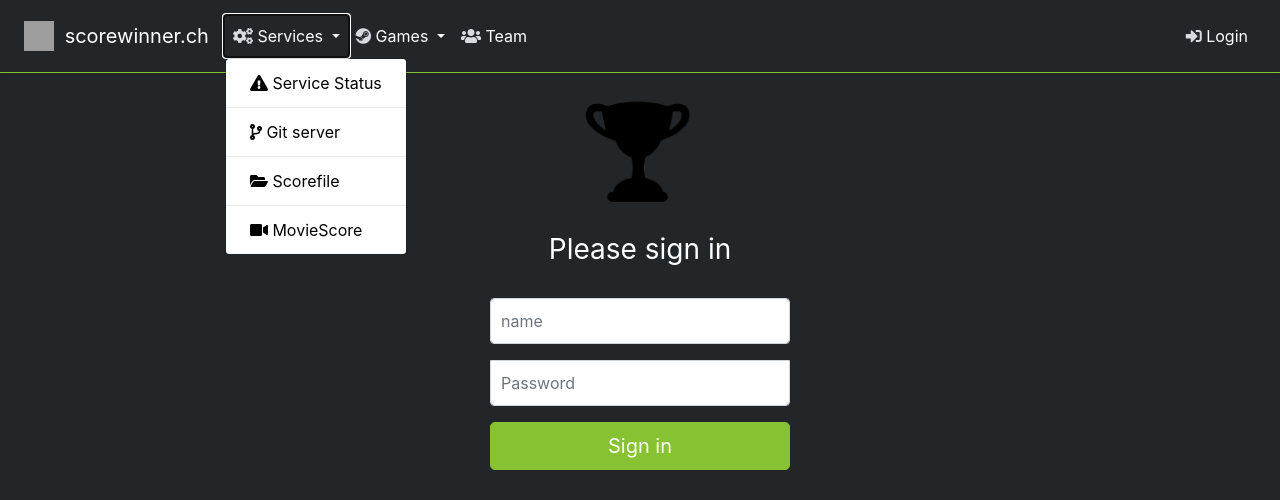
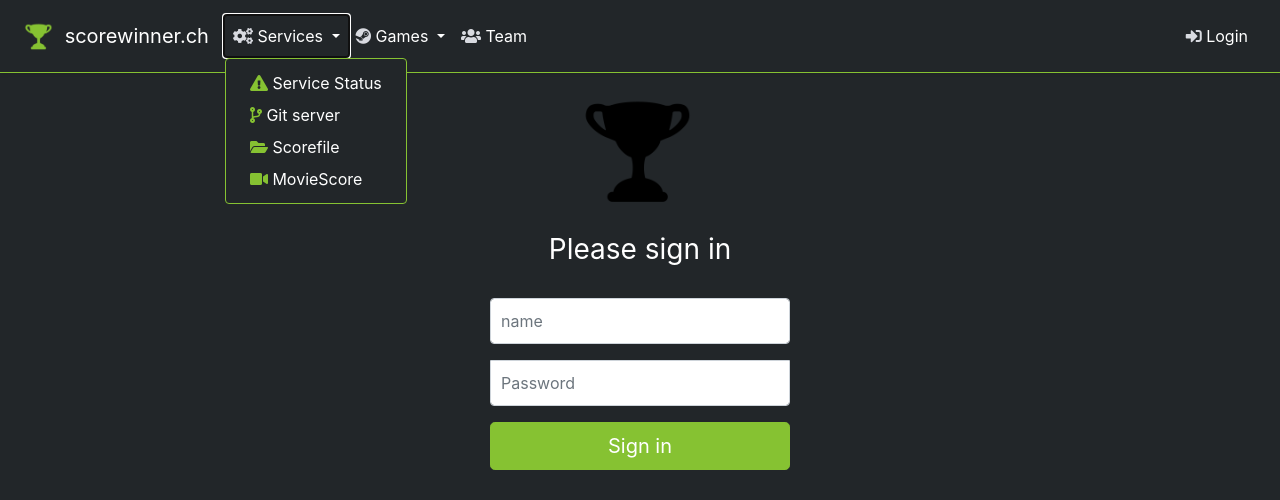
Before and after one commit to score-server/scorewinner.ch, a PHP site: page /pages/login.php in a window 1280 px wide, after a click on "Services". Shown: the top 500 px of the page. Run offline with PHP 8.4, Linux system fonts and the light colour scheme; some libraries are stand-ins or nearby versions; grey boxes are pictures that could not be loaded.

Commit message:
updated styling

```diff
--- a/assets/css/style.css
+++ b/assets/css/style.css
@@ -32,9 +32,12 @@ body {
     color: #ffffff !important;
 }
 
-.navbar > .navbar-collapse > ul > li > .dropdown-menu > a,
+.navbar > .navbar-collapse > ul > li > .dropdown-menu > a {
+    color: white !important;
+}
+
 .navbar > .navbar-collapse > ul > li > .dropdown-menu > a > i {
-    color: black !important;
+    color: #86c232;
 }
 
 hr {
@@ -46,7 +49,7 @@ a {
 }
 
 i {
-    color: #d8dae0 !important;
+    color: #d8dae0;
 }
 
 span {
@@ -55,6 +58,33 @@ span {
 
 .btn-primary {
     background-color: #86c232;
+    border-color: #86c232;
+}
+
+.btn-primary:hover,
+.btn-primary:active,
+.btn-primary:focus {
+    background-color: #61892f;
+    border-color: #61892f;
+
+}
+
+.alert-primary {
+    background-color: #86c232;
+    border-color: #61892f;
+    color: white;
+}
+
+.list-group-flush {
+    color: black;
+}
+
+.dropdown-menu {
+    background-color: #222629;
+    border-color: #86c232;
+}
+
+.dropdown-divider {
     border-color: #86c232;
 }
 
--- a/backend/backend-header.php
+++ b/backend/backend-header.php
@@ -1,9 +1,7 @@
 <?php require_once '../assets/functions/loggged-in-check.php'; ?>
 <?php include '../components/header.php'; ?>
 <div class="container">
-    <div class="row text-center col-12">
-        <div class="alert alert-primary col-12" role="alert">
-            <h2>scorewinner.ch Backend</h2>
-        </div>
+    <div class="text-center alert alert-primary col-12" role="alert">
+        <h2>scorewinner.ch Backend</h2>
     </div>
     <?php include 'backend-nav.php' ?>
--- a/backend/backend-nav.php
+++ b/backend/backend-nav.php
@@ -2,13 +2,13 @@
     <div class="col-md-3">
         <div class="col-12">
             <div class="nav flex-column nav-pills" aria-orientation="vertical">
-                <a class="nav-link text-dark" href="dashboard.php" role="tab"><i class="fas fa-info-circle"></i> Overview</a>
+                <a class="nav-link" href="dashboard.php" role="tab"><i class="fas fa-info-circle"></i> Overview</a>
                 <?php
                 if(isset($user) && $user["role"] == 2){
                     echo '<a class="nav-link text-dark" href="register.php" role="tab"><i class="fas fa-user"></i> Create new Users</a>';
                 }
                 ?>
-                <a class="nav-link text-dark" href="user-list.php" role="tab"><i class=" fa fa-users"></i> Users</a>
+                <a class="nav-link" href="user-list.php" role="tab"><i class=" fa fa-users"></i> Users</a>
             </div>
         </div>
     </div>
--- a/backend/register.php
+++ b/backend/register.php
@@ -1,6 +1,5 @@
 <?php include 'backend-header.php' ?>
 <?php include '../assets/functions/admin-check.php'; ?>
-
         <div class="col-md-9 text-center">
             <h2 class="mb-3">Register new Users</h2>
 
--- a/backend/user-list.php
+++ b/backend/user-list.php
@@ -1,6 +1,6 @@
 <?php include '../assets/functions/userApi.php'; ?>
 <?php include 'backend-header.php'; ?>
-<div class="col-md-9">
+        <div class="col-md-9 mb-5">
             <h2>User List</h2>
             <p>All Registered Users</p>
             <ul class="list-group list-group-flush">
@@ -14,4 +14,6 @@
             ?>
             </ul>
         </div>
+    </div>
+</div>
 <?php include '../components/footer.php'; ?>
--- a/components/nav.php
+++ b/components/nav.php
@@ -1,6 +1,6 @@
 <nav class="navbar navbar-expand-md p-3 px-md-4 mb-3 border-bottom shadow-sm">
     <a class="navbar-brand" href="/">
-        <img src="https://i.imgur.com/kHO4IKs.png" class="d-inline-block align-top nav-logo" alt="nav brand">
+        <img src="/assets/images/scorewinner_green.png" class="d-inline-block align-top nav-logo" alt="nav brand">
         scorewinner.ch
     </a>
     <button class="navbar-toggler" type="button" data-toggle="collapse" data-target="#navbarSupportedContent" aria-controls="navbarSupportedContent" aria-expanded="false" aria-label="Toggle navigation">
@@ -14,11 +14,8 @@
                 </a>
                 <div class="dropdown-menu" aria-labelledby="navbarDropdown">
                     <a class="dropdown-item nav-item" href="/pages/services.php"><i class="fas fa-exclamation-triangle"></i> Service Status</a>
-                    <div class="dropdown-divider"></div>
                     <a class="dropdown-item nav-item" href="https://git.scorewinner.ch"><i class="fas fa-code-branch"></i> Git server</a>
-                    <div class="dropdown-divider"></div>
                     <a class="dropdown-item nav-item" href="https://files.scorewinner.ch"><i class="fas fa-folder-open"></i> Scorefile</a>
-                    <div class="dropdown-divider"></div>
                     <a class="dropdown-item nav-item" href="https://movie.scorewinner.ch"><i class="fas fa-video"></i> MovieScore</a>
                 </div>
             </li>
@@ -28,7 +25,6 @@
                 </a>
                 <div class="dropdown-menu" aria-labelledby="navbarDropdown">
                     <a class="dropdown-item nav-item" href="/games/profiles.php"><i class="fas fa-user"></i> Our Game Profiles</a>
-                    <div class="dropdown-divider"></div>
                     <a class="dropdown-item nav-item" href="/games/gameservers.php"><i class="fas fa-gamepad"></i> Gameservers</a>
                 </div>
             </li>
```
Also changed, not shown: assets/images/scorewinner_black.png (added), assets/images/scorewinner_green.png (added), assets/images/scorewinner_white.png (added). Lines whose indentation alone changed are shown as unchanged.
